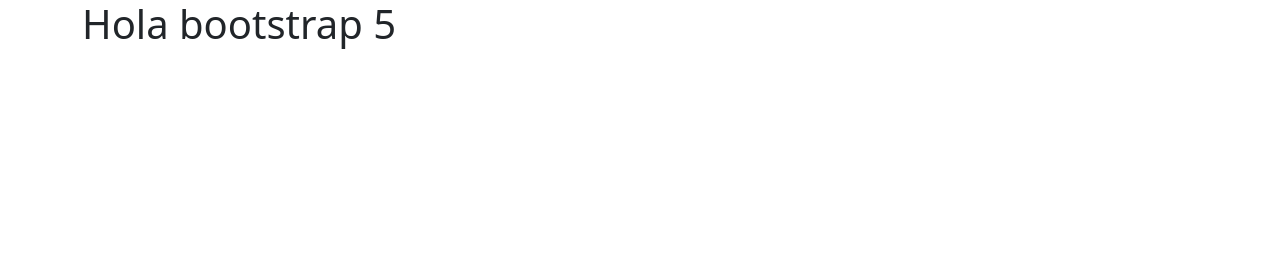
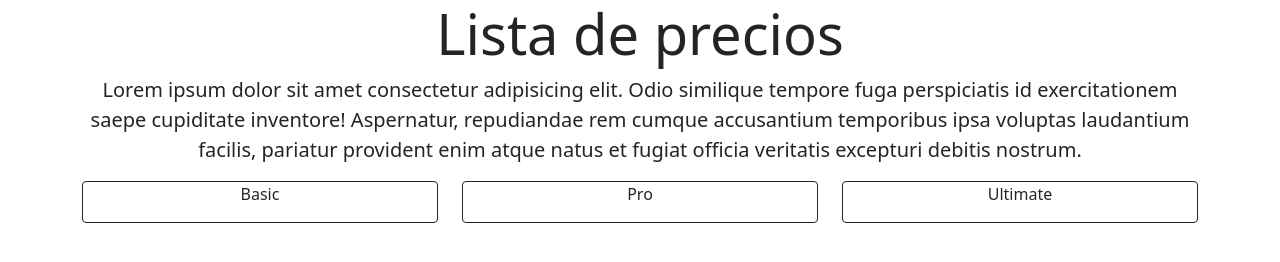
Before and after one commit to mikeolopolous/lista-precios-bs5, a plain HTML site: page index.html in a window 1280 px wide. Drawn offline with nearby package versions, Linux system fonts and the light colour scheme.

Commit message:
se agrega estructura de card

```diff
--- a/index.html
+++ b/index.html
@@ -9,8 +9,29 @@
   <link href="https://cdn.jsdelivr.net/npm/bootstrap@5.0.2/dist/css/bootstrap.min.css" rel="stylesheet" integrity="sha384-EVSTQN3/azprG1Anm3QDgpJLIm9Nao0Yz1ztcQTwFspd3yD65VohhpuuCOmLASjC" crossorigin="anonymous">
 </head>
 <body>
-  <div class="container">
-    <h1>Hola bootstrap 5</h1>
-  </div>
+  <main class="container text-center">
+    <h1 class="display-4">Lista de precios</h1>
+    <p class="lead">Lorem ipsum dolor sit amet consectetur adipisicing elit. Odio similique tempore fuga perspiciatis id exercitationem saepe cupiditate inventore! Aspernatur, repudiandae rem cumque accusantium temporibus ipsa voluptas laudantium facilis, pariatur provident enim atque natus et fugiat officia veritatis excepturi debitis nostrum.</p>
+
+    <div class="row">
+      <article class="col-12 col-md-4">
+        <div class="border border-dark rounded">
+          <p>Basic</p>
+        </div>
+      </article>
+
+      <article class="col-12 col-md-4">
+        <div class="border border-dark rounded">
+          <p>Pro</p>
+        </div>
+      </article>
+
+      <article class="col-12 col-md-4">
+        <div class="border border-dark rounded">
+          <p>Ultimate</p>
+        </div>
+      </article>
+    </div>
+  </main>
 </body>
 </html>
```
